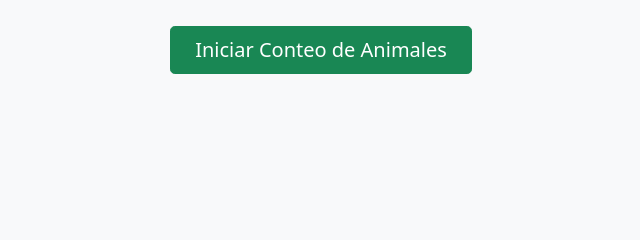
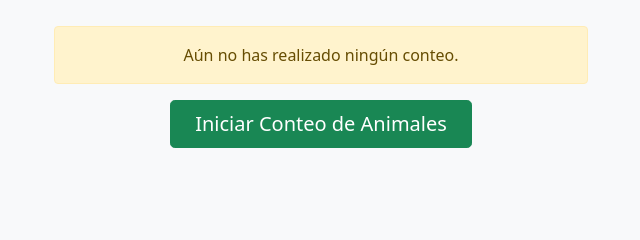
Before and after one commit to belemilla/Taller-de-ingenier-a-de-software, a Flask app: template Ganaderia_app/Templates/dashboard_cuidador.html in a window 1280 px wide. Shown: the part 276-516 px from the top of the page, without its empty margins (319-959 px from the left). Run offline with Flask 3, Linux system fonts and the light colour scheme; the template is opened without the code that fills it, so the values that code supplies are empty.

Commit message:
Update dashboard_cuidador.html

```diff
--- a/Ganaderia_app/Templates/dashboard_cuidador.html
+++ b/Ganaderia_app/Templates/dashboard_cuidador.html
@@ -7,6 +7,17 @@
     <h1 class="display-5 fw-bold">Dashboard del Cuidador</h1>
     <div class="col-lg-6 mx-auto">
         <p class="lead mb-4">Bienvenido, <strong>{{ session.username }}</strong>. Desde aquí puedes iniciar tus tareas diarias.</p>
+
+        {% if ultimo_conteo %}
+        <div class="alert alert-info">
+            Último conteo realizado: <strong>{{ ultimo_conteo.fecha_hora.strftime('%d-%m-%Y a las %H:%M:%S') }} UTC</strong>
+        </div>
+        {% else %}
+        <div class="alert alert-warning">
+            Aún no has realizado ningún conteo.
+        </div>
+        {% endif %}
+
         <div class="d-grid gap-2 d-sm-flex justify-content-sm-center">
             <a href="{{ url_for('iniciar_conteo') }}" class="btn btn-success btn-lg px-4 gap-3">Iniciar Conteo de Animales</a>
         </div>
```
